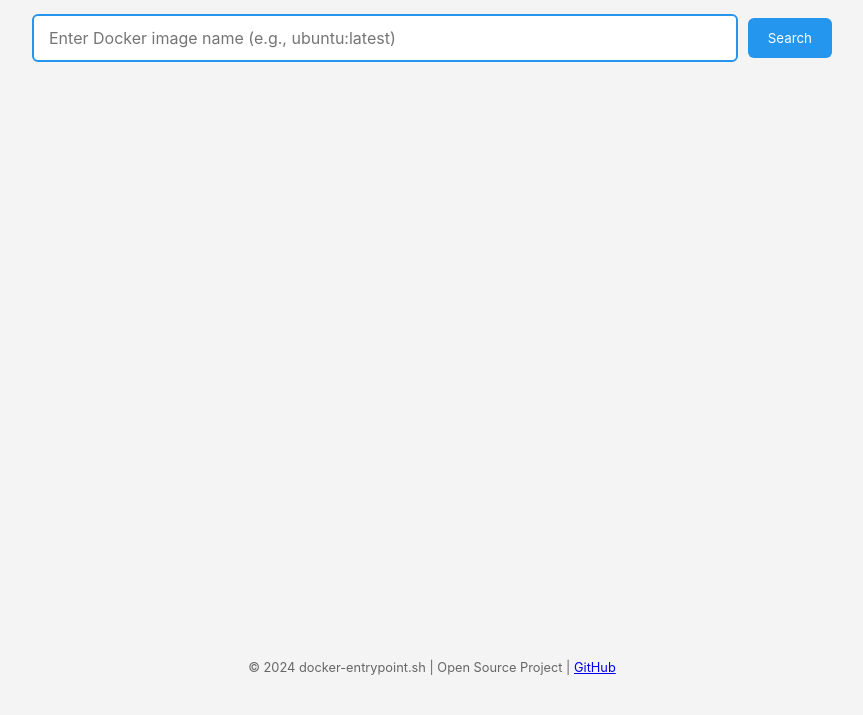
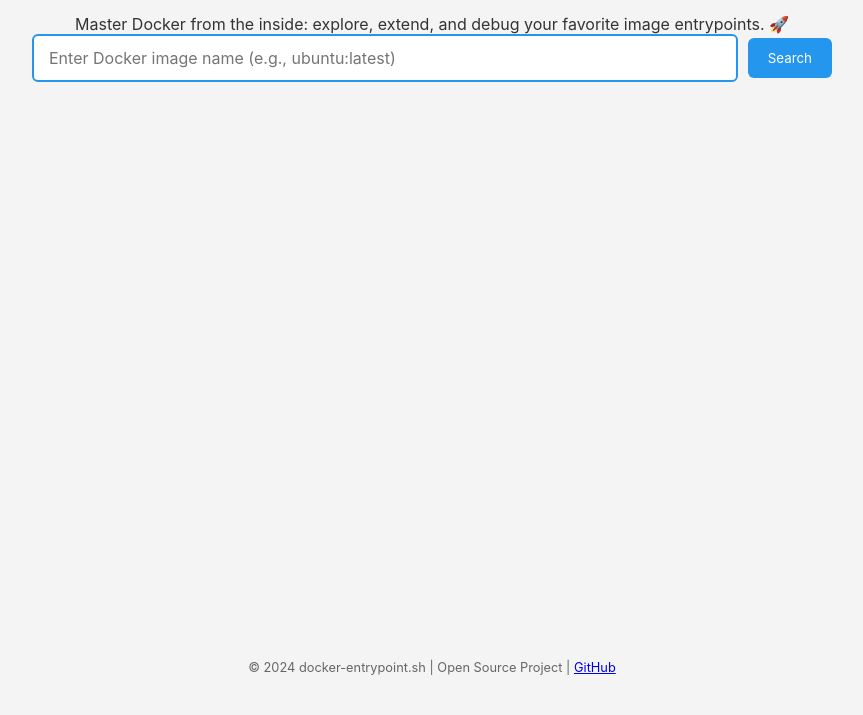
Before and after one commit to francescobianco/docker-entrypoint.sh, a plain HTML site: page index.html in a window 1280 px wide. Shown: the part 85-800 px from the top of the page, without its empty margins (208-1071 px from the left). Drawn offline with Linux system fonts and the light colour scheme.

Commit message:
Update index.html

```diff
--- a/index.html
+++ b/index.html
@@ -166,6 +166,9 @@
 <body>
     <div class="container">
         <h1 class="title">docker-entrypoint.sh</h1>
+        <div>
+            Master Docker from the inside: explore, extend, and debug your favorite image entrypoints. 🚀
+        </div>
         <div class="search-container">
             <input type="text" class="search-input" placeholder="Enter Docker image name (e.g., ubuntu:latest)">
             <button class="search-button">Search</button>
```
